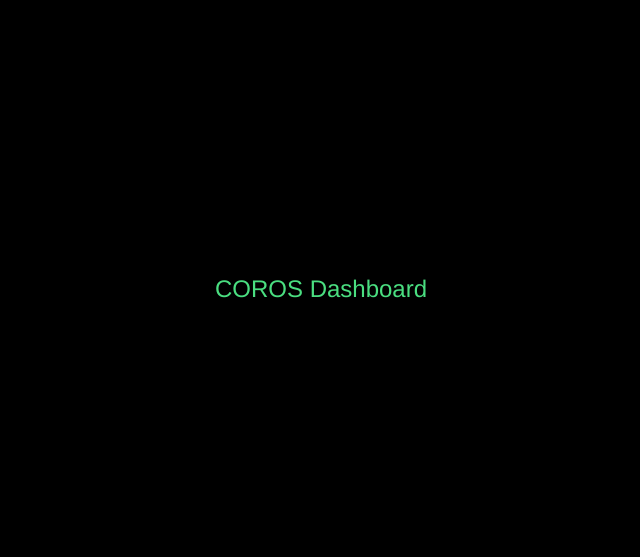
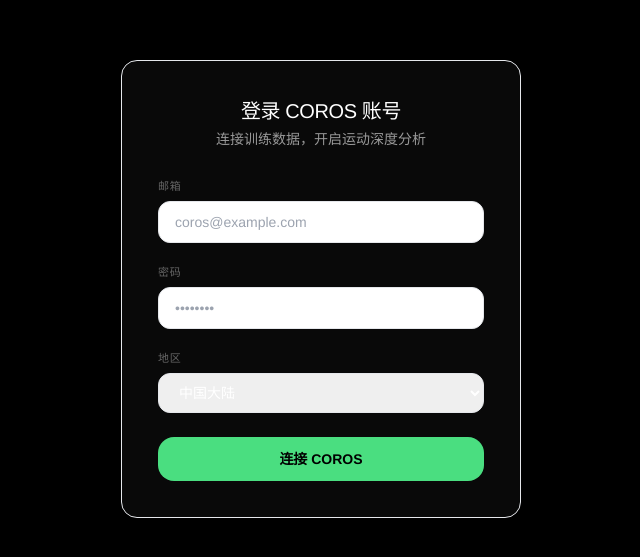
Before and after one commit to qqlssxwd-211/COROS, a React (Vite) app: page / in a window 1280 px wide. Shown: the part 111-668 px from the top of the page, without its empty margins (319-959 px from the left). Built offline with nearby package versions, Linux system fonts and the light colour scheme; a web font is replaced by a local one.

Commit message:
feat: add auth context and login overlay

```diff
--- a/src/App.tsx
+++ b/src/App.tsx
@@ -1,7 +1,20 @@
-export default function App() {
+import { AuthProvider, useAuth } from './context/AuthContext';
+import LoginOverlay from './components/layout/LoginOverlay';
+
+function AppShell() {
+  const { isLoggedIn } = useAuth();
+  if (!isLoggedIn) return <LoginOverlay />;
   return (
     <div className="h-screen w-screen flex items-center justify-center">
-      <p className="text-accent text-2xl">COROS Dashboard</p>
+      <p className="text-accent text-2xl">Dashboard - logged in</p>
     </div>
   );
 }
+
+export default function App() {
+  return (
+    <AuthProvider>
+      <AppShell />
+    </AuthProvider>
+  );
+}
--- /dev/null
+++ b/src/components/layout/LoginOverlay.tsx
@@ -0,0 +1,64 @@
+import { useState } from 'react';
+import { useAuth } from '../../context/AuthContext';
+import { REGION_OPTIONS } from '../../lib/constants';
+import type { CorosCredentials } from '../../types/coros';
+
+export default function LoginOverlay() {
+  const { login } = useAuth();
+  const [email, setEmail] = useState('');
+  const [password, setPassword] = useState('');
+  const [region, setRegion] = useState<CorosCredentials['region']>('cn');
+  const [loading, setLoading] = useState(false);
+  const [error, setError] = useState('');
+
+  const handleSubmit = async (e: React.FormEvent) => {
+    e.preventDefault();
+    setLoading(true);
+    setError('');
+    try {
+      await login({ email, password, region });
+    } catch {
+      setError('登录失败，请检查邮箱、密码和地区');
+    } finally {
+      setLoading(false);
+    }
+  };
+
+  return (
+    <div className="fixed inset-0 z-50 flex items-center justify-center bg-black/90 backdrop-blur-2xl">
+      <form onSubmit={handleSubmit} className="w-[400px] max-w-[90vw] rounded-2xl border border-white/8 bg-[rgba(10,10,10,0.95)] p-9 text-center backdrop-blur-xl">
+        <h2 className="text-xl font-medium tracking-[-0.02em]">登录 COROS 账号</h2>
+        <p className="mt-1 text-sm text-[#999] font-[family-name:var(--font-text)]">连接训练数据，开启运动深度分析</p>
+
+        {error && <p className="mt-3 text-sm text-red-400">{error}</p>}
+
+        <div className="mt-6 space-y-4 text-left">
+          <label className="block">
+            <span className="text-[11px] uppercase tracking-[0.06em] text-[#666]">邮箱</span>
+            <input type="email" value={email} onChange={e => setEmail(e.target.value)}
+              className="mt-1 w-full rounded-xl border border-white/8 bg-white/4 px-4 py-2.5 text-sm text-white outline-none transition focus:border-accent"
+              placeholder="coros@example.com" required />
+          </label>
+          <label className="block">
+            <span className="text-[11px] uppercase tracking-[0.06em] text-[#666]">密码</span>
+            <input type="password" value={password} onChange={e => setPassword(e.target.value)}
+              className="mt-1 w-full rounded-xl border border-white/8 bg-white/4 px-4 py-2.5 text-sm text-white outline-none transition focus:border-accent"
+              placeholder="••••••••" required />
+          </label>
+          <label className="block">
+            <span className="text-[11px] uppercase tracking-[0.06em] text-[#666]">地区</span>
+            <select value={region} onChange={e => setRegion(e.target.value as CorosCredentials['region'])}
+              className="mt-1 w-full rounded-xl border border-white/8 bg-white/4 px-4 py-2.5 text-sm text-white outline-none transition focus:border-accent">
+              {REGION_OPTIONS.map(o => <option key={o.value} value={o.value} className="bg-black">{o.label}</option>)}
+            </select>
+          </label>
+        </div>
+
+        <button type="submit" disabled={loading}
+          className="mt-6 w-full rounded-2xl bg-accent py-3 text-sm font-semibold text-black transition hover:bg-[#22c55e] disabled:opacity-50">
+          {loading ? '连接中...' : '连接 COROS'}
+        </button>
+      </form>
+    </div>
+  );
+}
--- /dev/null
+++ b/src/context/AuthContext.tsx
@@ -0,0 +1,53 @@
+import { createContext, useContext, useState, useCallback, type ReactNode } from 'react';
+import { loginCoros } from '../lib/corosClient';
+import type { CorosCredentials, AuthState } from '../types/coros';
+
+interface AuthContextType extends AuthState {
+  login: (creds: CorosCredentials) => Promise<void>;
+  logout: () => void;
+}
+
+const AuthContext = createContext<AuthContextType | null>(null);
+
+export function AuthProvider({ children }: { children: ReactNode }) {
+  const [state, setState] = useState<AuthState>({
+    accessToken: null,
+    userId: null,
+    userName: null,
+    region: 'cn',
+    isLoggedIn: false,
+  });
+
+  const login = useCallback(async (creds: CorosCredentials) => {
+    const { accessToken, userId } = await loginCoros(creds);
+    setState({
+      accessToken,
+      userId,
+      userName: creds.email,
+      region: creds.region,
+      isLoggedIn: true,
+    });
+  }, []);
+
+  const logout = useCallback(() => {
+    setState({
+      accessToken: null,
+      userId: null,
+      userName: null,
+      region: 'cn',
+      isLoggedIn: false,
+    });
+  }, []);
+
+  return (
+    <AuthContext.Provider value={{ ...state, login, logout }}>
+      {children}
+    </AuthContext.Provider>
+  );
+}
+
+export function useAuth() {
+  const ctx = useContext(AuthContext);
+  if (!ctx) throw new Error('useAuth must be inside AuthProvider');
+  return ctx;
+}
```
